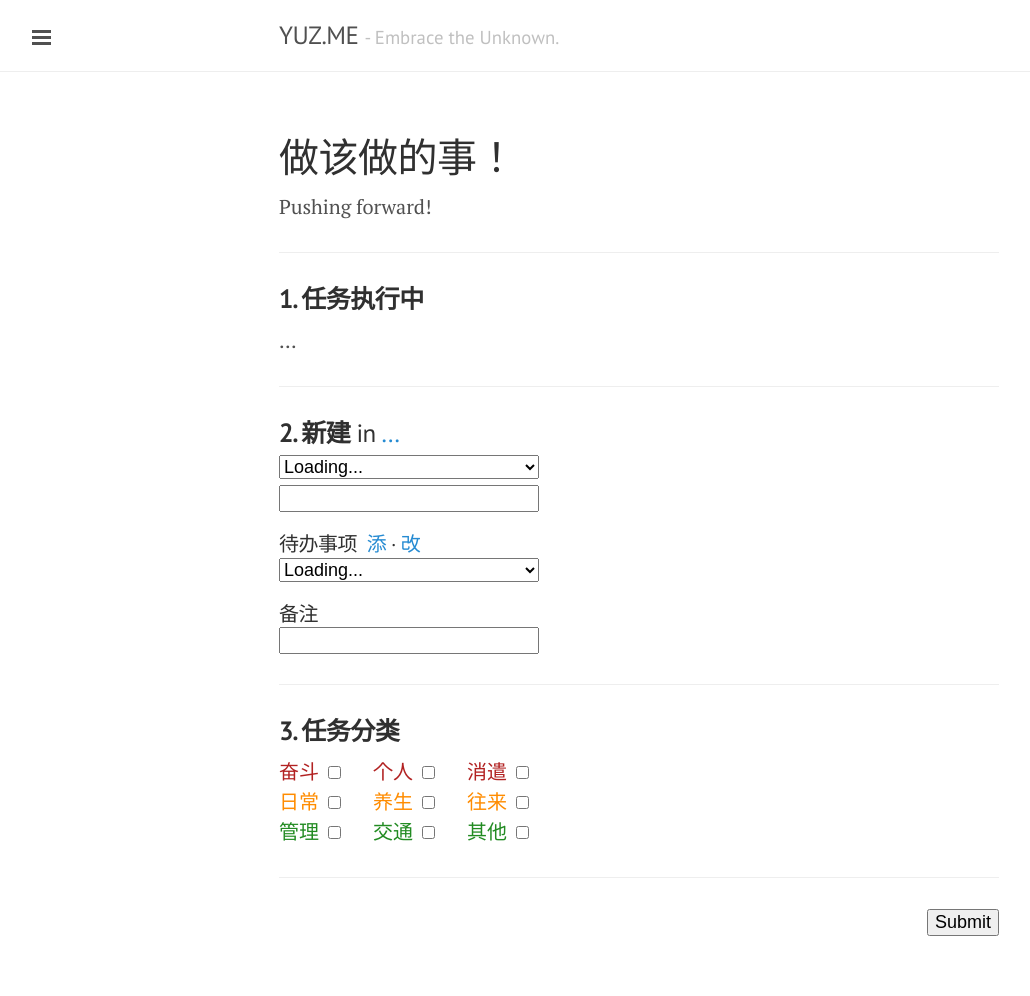
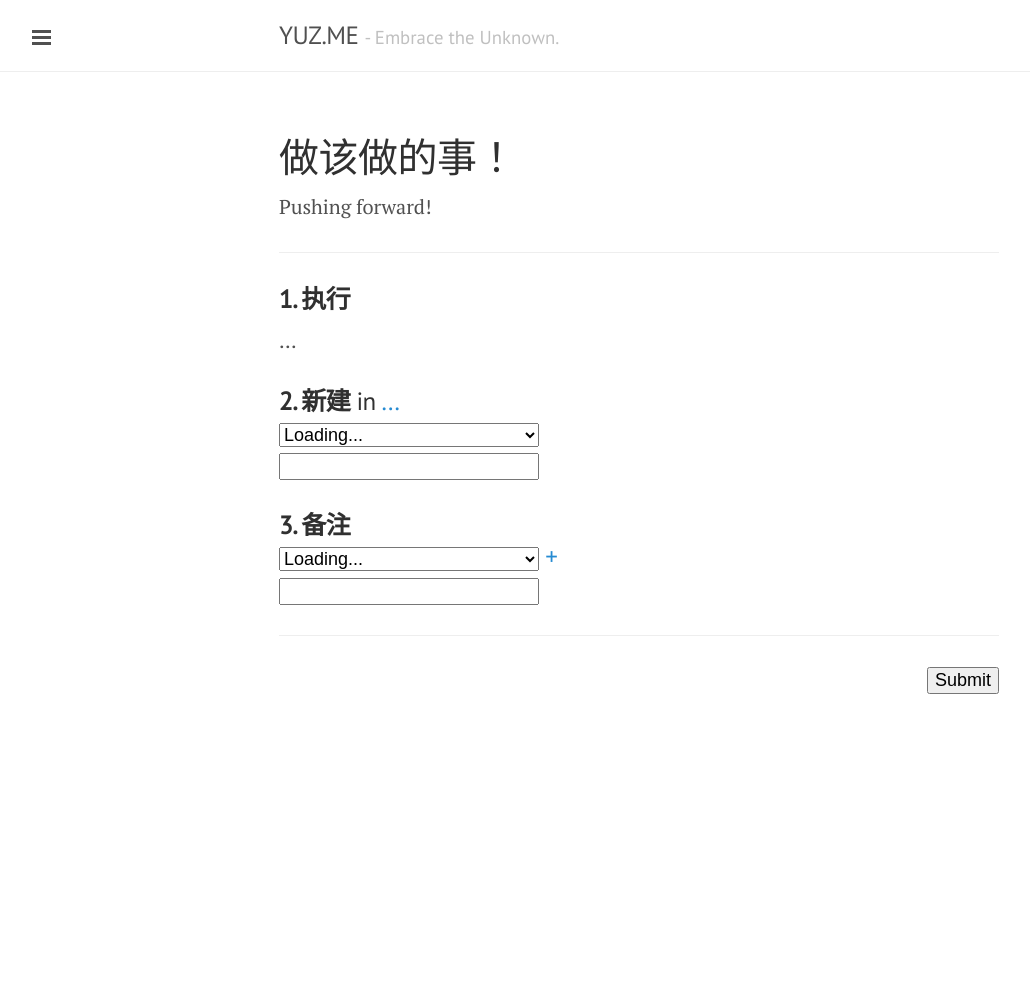
Before and after one commit to yusite/yuz.me, a Jekyll site: the page built from log.md, in a window 1280 px wide. Shown: the whole page, without its empty margins (1-1031 px from the left). Built offline with Jekyll 4.4.1, drawn with Linux system fonts in a browser that asks for light colours; Markdown is read by kramdown in place of the engine named in the settings; after the commit the page ends 900 px from its top, so only the background shows below that.

Commit message:
update log page

```diff
--- a/javascript/custom/log.js
+++ b/javascript/custom/log.js
@@ -74,9 +74,6 @@
         if (todo && !create) {
             $("span#test2").text("Please insert a new task!").show().fadeOut(2000);
             return false;
-        } else if (create && !category) {
-            $("span#test").text("Please select your category!").show().fadeOut(2000);
-            return false;
         } else {
             return true;
         }
--- a/log.md
+++ b/log.md
@@ -12,10 +12,8 @@ Pushing forward!
 
 <form action="https://script.google.com/macros/s/AKfycbxRYZQtTQ3qBQtxU5Q1iMV9_hlgvgALyTyID42IUNfDouFsajfN/exec" method="GET">
 
-<h3><strong>1. 任务执行中</strong></h3>
+<h3><strong>1. 执行</strong></h3>
 <div id="log" style="font-size:20px;">...</div>
-
-<hr>
 
 <h3><strong>2. 新建</strong> in
 <a href="https://docs.google.com/a/yuz.me/spreadsheets/d/1k6HhhgqxFaCh5VRzfqmkuODzh59lUI7TUpEEzhWUsLw/edit#gid=669333296" id="place">...</a> <span style="color:red;" id="test2"></span>
@@ -27,53 +25,14 @@ Pushing forward!
 <input type="text" name="create" style="font-size:18px;">
 </h3>
 
-<h4>待办事项&nbsp;
-<a href="http://yuz.me/task/">添</a> · <a href="http://yuz.me/d/me/log/">改</a>
+<h3><strong>3. 备注</strong>
 <br>
 <select name="todo" id="todo" style="font-size:18px;">
 <option selected value="">Loading...</option>
-</select>
-</h4>
-
-<h4>备注
+</select> <a href="http://yuz.me/task/">+</a>
 <br>
 <input type="text" name="comment" style="font-size:18px;">
-</h4>
-
-<hr>
-
-<h3><strong>3. 任务分类</strong>
-<span style="color:red;" id="test"></span>
 </h3>
-
-<div style="font-size:20px;">
-<label for="a1" style="color:FireBrick;">奋斗</label>
-<input type="checkbox" id ="a1" name="category" value="奋斗">
-&nbsp;&nbsp;&nbsp;&nbsp;
-<label for="a2" style="color:FireBrick;">个人</label>
-<input type="checkbox" id ="a2" name="category" value="个人">
-&nbsp;&nbsp;&nbsp;&nbsp;
-<label for="a3" style="color:FireBrick;">消遣</label>
-<input type="checkbox" id ="a3" name="category" value="消遣">
-<br>
-<label for="a4" style="color:DarkOrange;">日常</label>
-<input type="checkbox" id ="a4" name="category" value="日常">
-&nbsp;&nbsp;&nbsp;&nbsp;
-<label for="a5" style="color:DarkOrange;">养生</label>
-<input type="checkbox" id ="a5" name="category" value="养生">
-&nbsp;&nbsp;&nbsp;&nbsp;
-<label for="a6" style="color:DarkOrange;">往来</label>
-<input type="checkbox" id ="a6" name="category" value="往来">
-<br>
-<label for="a7" style="color:ForestGreen;">管理</label>
-<input type="checkbox" id ="a7" name="category" value="管理">
-&nbsp;&nbsp;&nbsp;&nbsp;
-<label for="a8" style="color:ForestGreen;">交通</label>
-<input type="checkbox" id ="a8" name="category" value="交通">
-&nbsp;&nbsp;&nbsp;&nbsp;
-<label for="a9" style="color:ForestGreen;">其他</label>
-<input type="checkbox" id ="a9" name="category" value="其他">
-</div>
 
 <hr>
 
```
